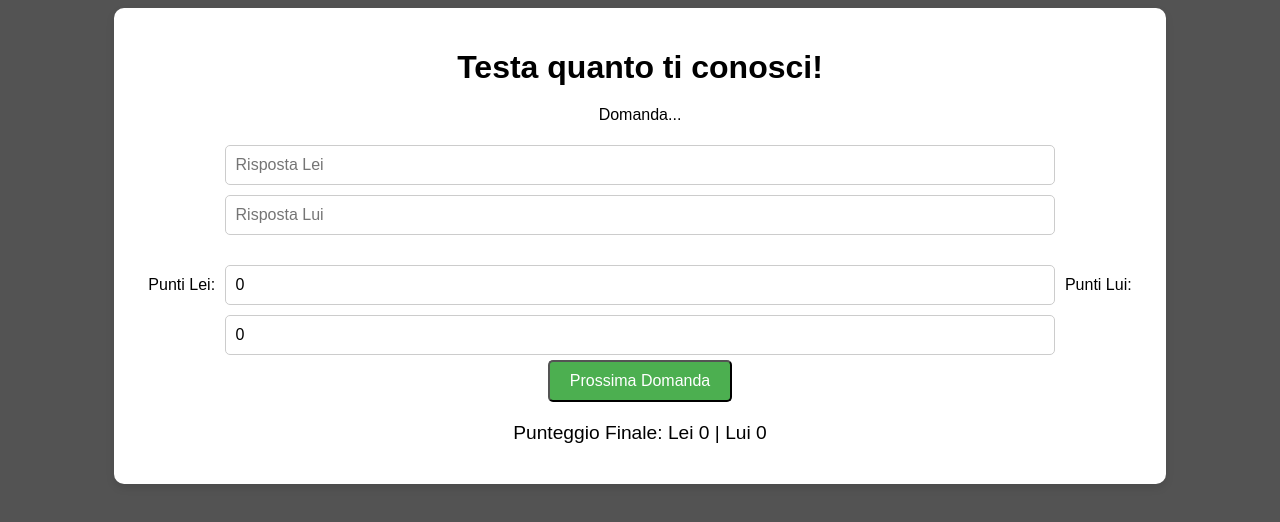
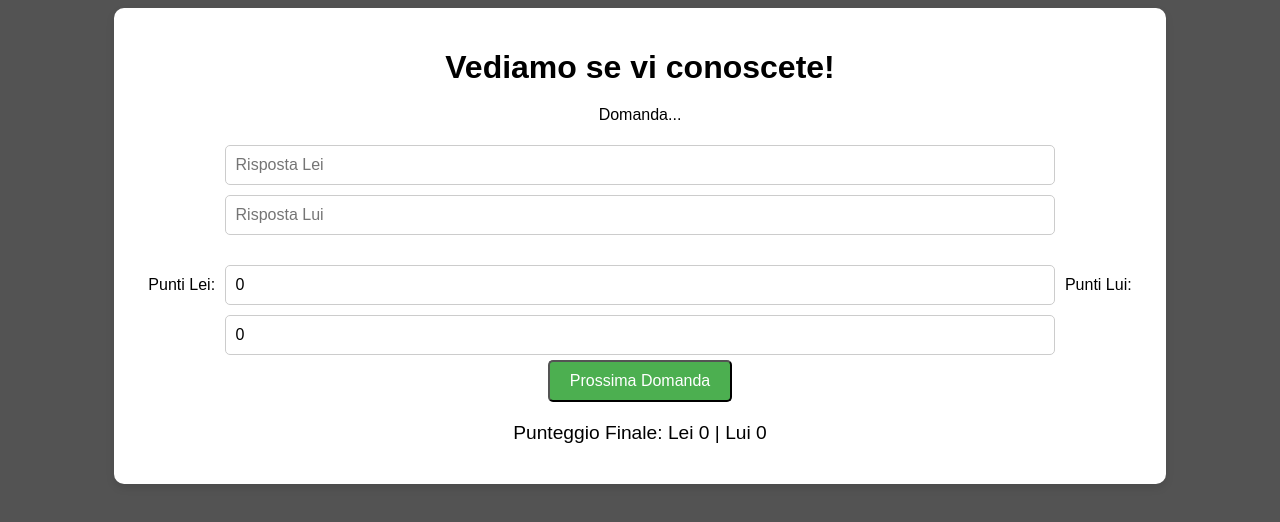
Before and after one commit to maxys2025/couplegame, a plain HTML site: page index.html in a window 1280 px wide. Drawn offline with Linux system fonts and the light colour scheme.

Commit message:
Update index.html

```diff
--- a/index.html
+++ b/index.html
@@ -8,7 +8,7 @@
 </head>
 <body>
     <div id="quiz-container">
-        <h1>Testa quanto ti conosci!</h1>
+        <h1>Vediamo se vi conoscete!</h1>
 
         <div id="question-container">
             <p id="question">Domanda...</p>
```
